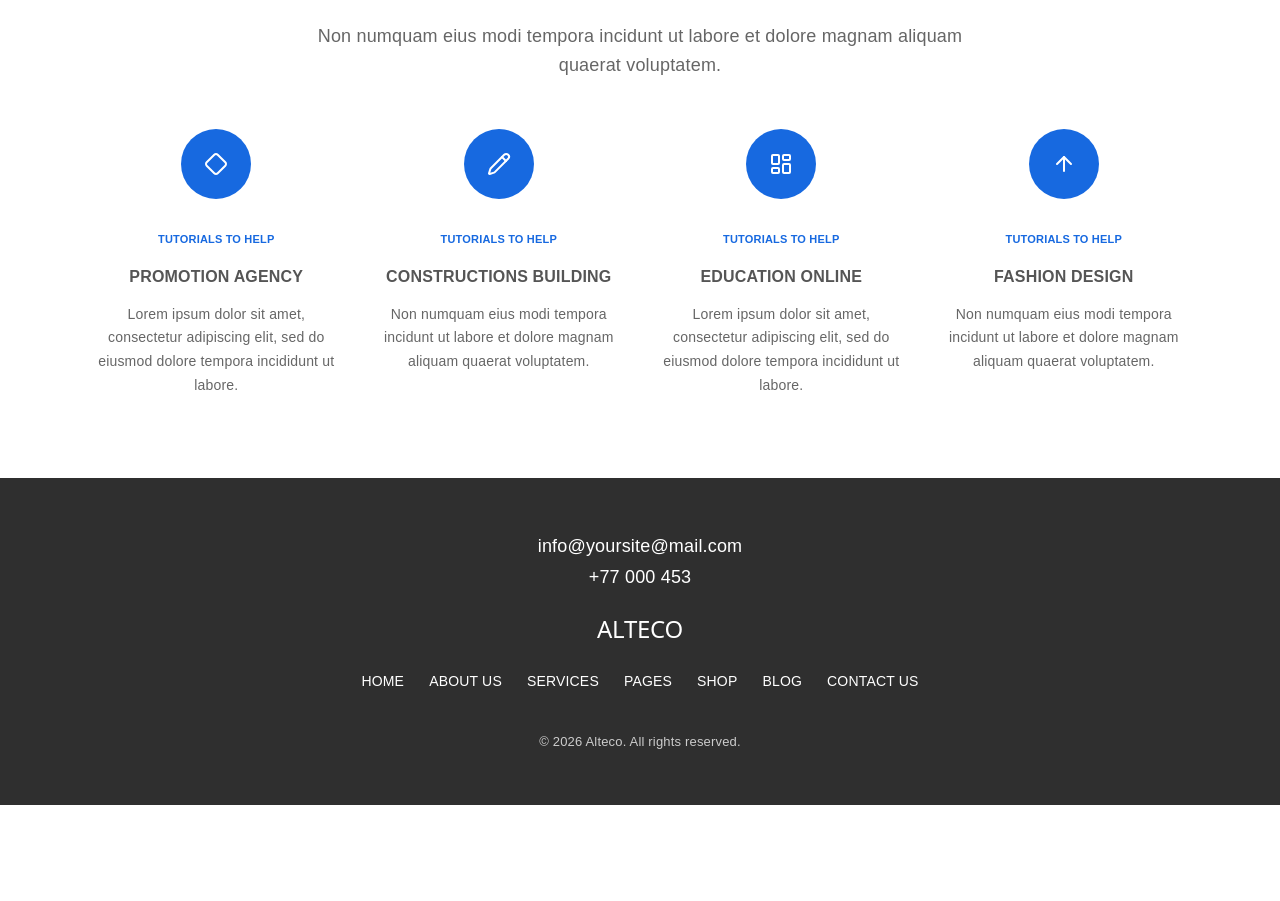
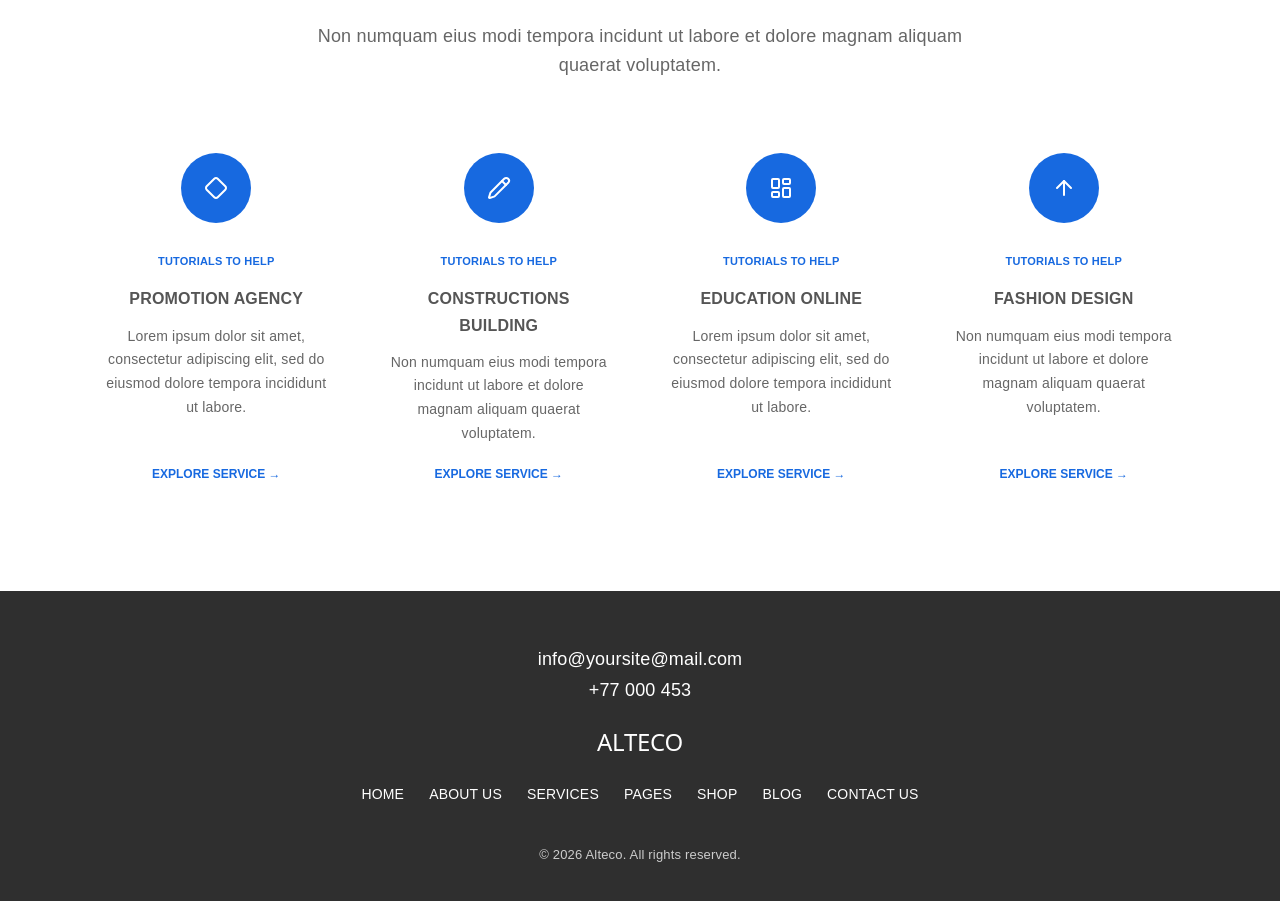
Before and after one commit to Marwanstanekzai/alteco-website, a React (Vite) app: page / in a window 1280 px wide. Shown: the part 2245-3146 px from the top of the page. Before the commit the page ends 3050 px from the top, so only its background shows below. Built offline with nearby package versions, Linux system fonts and the light colour scheme.

Commit message:
Enhance ServicesSection with card hover elevation and read-more interaction

```diff
--- a/src/App.css
+++ b/src/App.css
@@ -658,6 +658,17 @@ img {
 
 .service-item {
   text-align: center;
+  padding: 24px 16px;
+  border-radius: 8px;
+  transition: transform 0.25s ease, box-shadow 0.25s ease;
+  display: flex;
+  flex-direction: column;
+  align-items: center;
+}
+
+.service-item:hover {
+  transform: translateY(-6px);
+  box-shadow: 0 10px 25px rgba(0, 0, 0, 0.05);
 }
 
 
@@ -677,6 +688,12 @@ img {
   display: flex;
   align-items: center;
   justify-content: center;
+  transition: transform 0.25s ease, background-color 0.25s ease;
+}
+
+.service-item:hover .service-icon {
+  transform: scale(1.08);
+  background-color: #0e4fba;
 }
 
 
@@ -708,6 +725,72 @@ img {
   line-height: 1.7;
 
   font-size: 14px;
+  flex-grow: 1;
+}
+
+.service-explore-btn {
+  margin-top: 15px;
+  background: transparent;
+  border: none;
+  color: #1769e0;
+  font-size: 12px;
+  font-weight: bold;
+  cursor: pointer;
+  padding: 6px 10px;
+  display: inline-flex;
+  align-items: center;
+  transition: color 0.2s ease, transform 0.2s ease;
+}
+
+.service-explore-btn:hover {
+  color: #0e4fba;
+  transform: translateX(4px);
+}
+
+.service-modal-box {
+  max-width: 520px;
+}
+
+.service-modal-text {
+  color: #555;
+  font-size: 15px;
+  line-height: 1.6;
+  margin: 10px 0 20px;
+}
+
+.service-modal-highlights {
+  text-align: left;
+  margin-bottom: 25px;
+}
+
+.service-modal-highlights h4 {
+  font-size: 13px;
+  text-transform: uppercase;
+  letter-spacing: 0.5px;
+  color: #333;
+  margin: 0 0 10px;
+}
+
+.service-modal-highlights ul {
+  list-style: none;
+  padding: 0;
+  margin: 0;
+  display: flex;
+  flex-direction: column;
+  gap: 8px;
+}
+
+.service-modal-highlights li {
+  display: flex;
+  align-items: center;
+  gap: 10px;
+  font-size: 14px;
+  color: #444;
+}
+
+.highlight-check {
+  color: #1764e8;
+  flex-shrink: 0;
 }
 
 
--- a/src/components/ServicesSection.jsx
+++ b/src/components/ServicesSection.jsx
@@ -1,6 +1,56 @@
-import { LayoutDashboard, Pencil, Diamond, ArrowUp } from "lucide-react";
+import { useState } from 'react'
+import { LayoutDashboard, Pencil, Diamond, ArrowUp, X, Check } from 'lucide-react'
+
+const SERVICES = [
+  {
+    id: 'promo',
+    icon: Diamond,
+    subtitle: 'TUTORIALS TO HELP',
+    title: 'PROMOTION AGENCY',
+    shortDesc:
+      'Lorem ipsum dolor sit amet, consectetur adipiscing elit, sed do eiusmod dolore tempora incididunt ut labore.',
+    fullDesc:
+      'Our promotion agency services elevate brand visibility across multi-channel digital campaigns, influencer partnerships, and strategic conversion funnels.',
+    highlights: ['Multi-channel ad strategy', 'Conversion rate optimization', 'Brand identity guidelines'],
+  },
+  {
+    id: 'build',
+    icon: Pencil,
+    subtitle: 'TUTORIALS TO HELP',
+    title: 'CONSTRUCTIONS BUILDING',
+    shortDesc:
+      'Non numquam eius modi tempora incidunt ut labore et dolore magnam aliquam quaerat voluptatem.',
+    fullDesc:
+      'Precision architectural planning and enterprise digital construction workflows designed to coordinate projects from blueprint to deployment.',
+    highlights: ['BIM & 3D visualization', 'Project lifecycle tracking', 'Sustainable materials audit'],
+  },
+  {
+    id: 'edu',
+    icon: LayoutDashboard,
+    subtitle: 'TUTORIALS TO HELP',
+    title: 'EDUCATION ONLINE',
+    shortDesc:
+      'Lorem ipsum dolor sit amet, consectetur adipiscing elit, sed do eiusmod dolore tempora incididunt ut labore.',
+    fullDesc:
+      'Next-generation learning management systems (LMS) with interactive video streaming, automated assessments, and student progress dashboards.',
+    highlights: ['Interactive course portals', 'Live virtual classrooms', 'Accredited certificate tracking'],
+  },
+  {
+    id: 'fashion',
+    icon: ArrowUp,
+    subtitle: 'TUTORIALS TO HELP',
+    title: 'FASHION DESIGN',
+    shortDesc:
+      'Non numquam eius modi tempora incidunt ut labore et dolore magnam aliquam quaerat voluptatem.',
+    fullDesc:
+      'Cutting-edge digital lookbooks, 3D garment rendering, and high-conversion e-commerce storefronts tailored specifically for luxury fashion brands.',
+    highlights: ['Lookbook interactive galleries', 'Virtual try-on integrations', 'Omnichannel inventory sync'],
+  },
+]
 
 function ServicesSection() {
+  const [selectedService, setSelectedService] = useState(null)
+
   return (
     <>
       {/* =========================
@@ -21,73 +71,84 @@ function ServicesSection() {
 
         {/* Vier services */}
         <div className="service-items grid-4">
-          {/* Service 1 */}
-          <div className="service-item">
-            <div className="service-icon">
-              <Diamond />
+          {SERVICES.map((svc) => {
+            const Icon = svc.icon
+            return (
+              <div key={svc.id} className="service-item">
+                <div className="service-icon">
+                  <Icon />
+                </div>
+
+                <span>{svc.subtitle}</span>
+
+                <h3>{svc.title}</h3>
+
+                <p>{svc.shortDesc}</p>
+
+                <button
+                  type="button"
+                  className="service-explore-btn"
+                  onClick={() => setSelectedService(svc)}
+                >
+                  EXPLORE SERVICE →
+                </button>
+              </div>
+            )
+          })}
+        </div>
+      </section>
+
+      {/* Service Detail Modal */}
+      {selectedService && (
+        <div
+          className="modal-backdrop"
+          onClick={() => setSelectedService(null)}
+          role="presentation"
+        >
+          <div
+            className="modal-box service-modal-box"
+            role="dialog"
+            aria-modal="true"
+            aria-labelledby="service-modal-title"
+            onClick={(e) => e.stopPropagation()}
+          >
+            <button
+              className="modal-close"
+              type="button"
+              aria-label="Close service details"
+              onClick={() => setSelectedService(null)}
+            >
+              <X size={20} />
+            </button>
+
+            <span className="offers-modal-badge">{selectedService.subtitle}</span>
+            <h3 id="service-modal-title">{selectedService.title}</h3>
+            <p className="service-modal-text">{selectedService.fullDesc}</p>
+
+            <div className="service-modal-highlights">
+              <h4>Key Capabilities</h4>
+              <ul>
+                {selectedService.highlights.map((h, i) => (
+                  <li key={i}>
+                    <Check size={16} className="highlight-check" />
+                    <span>{h}</span>
+                  </li>
+                ))}
+              </ul>
             </div>
 
-            <span>TUTORIALS TO HELP</span>
-
-            <h3>PROMOTION AGENCY</h3>
-
-            <p>
-              Lorem ipsum dolor sit amet, consectetur adipiscing elit, sed do
-              eiusmod dolore tempora incididunt ut labore.
-            </p>
-          </div>
-
-          {/* Service 2 */}
-          <div className="service-item">
-            <div className="service-icon">
-              <Pencil />
-            </div>
-
-            <span>TUTORIALS TO HELP</span>
-
-            <h3>CONSTRUCTIONS BUILDING</h3>
-
-            <p>
-              Non numquam eius modi tempora incidunt ut labore et dolore magnam
-              aliquam quaerat voluptatem.
-            </p>
-          </div>
-
-          {/* Service 3 */}
-          <div className="service-item">
-            <div className="service-icon">
-              <LayoutDashboard />
-            </div>
-
-            <span>TUTORIALS TO HELP</span>
-
-            <h3>EDUCATION ONLINE</h3>
-
-            <p>
-              Lorem ipsum dolor sit amet, consectetur adipiscing elit, sed do
-              eiusmod dolore tempora incididunt ut labore.
-            </p>
-          </div>
-
-          {/* Service 4 */}
-          <div className="service-item">
-            <div className="service-icon">
-              <ArrowUp />
-            </div>
-
-            <span>TUTORIALS TO HELP</span>
-
-            <h3>FASHION DESIGN</h3>
-
-            <p>
-              Non numquam eius modi tempora incidunt ut labore et dolore magnam
-              aliquam quaerat voluptatem.
-            </p>
+            <button
+              type="button"
+              className="modal-submit-btn"
+              onClick={() => setSelectedService(null)}
+            >
+              CLOSE DETAILS
+            </button>
           </div>
         </div>
-      </section>
+      )}
     </>
-  );
+  )
 }
 
-export default ServicesSection;
+export default ServicesSection
```
